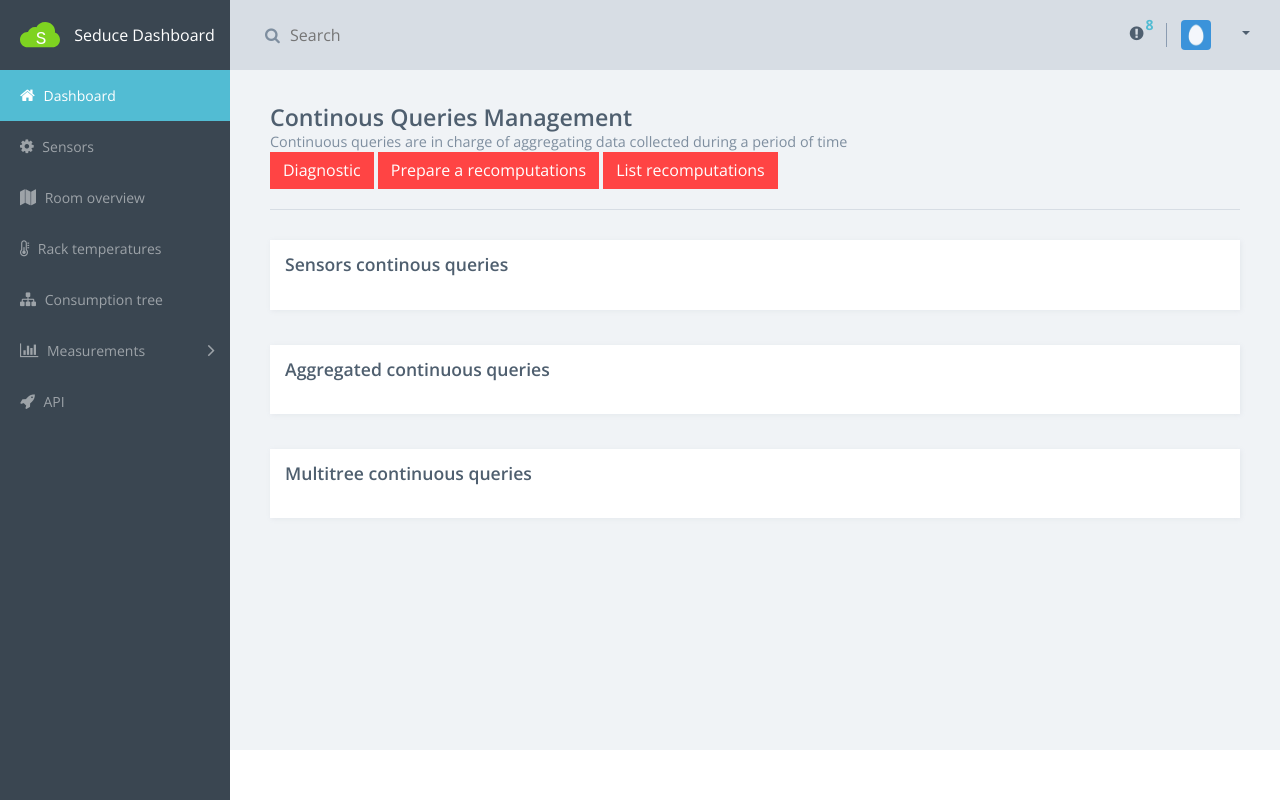
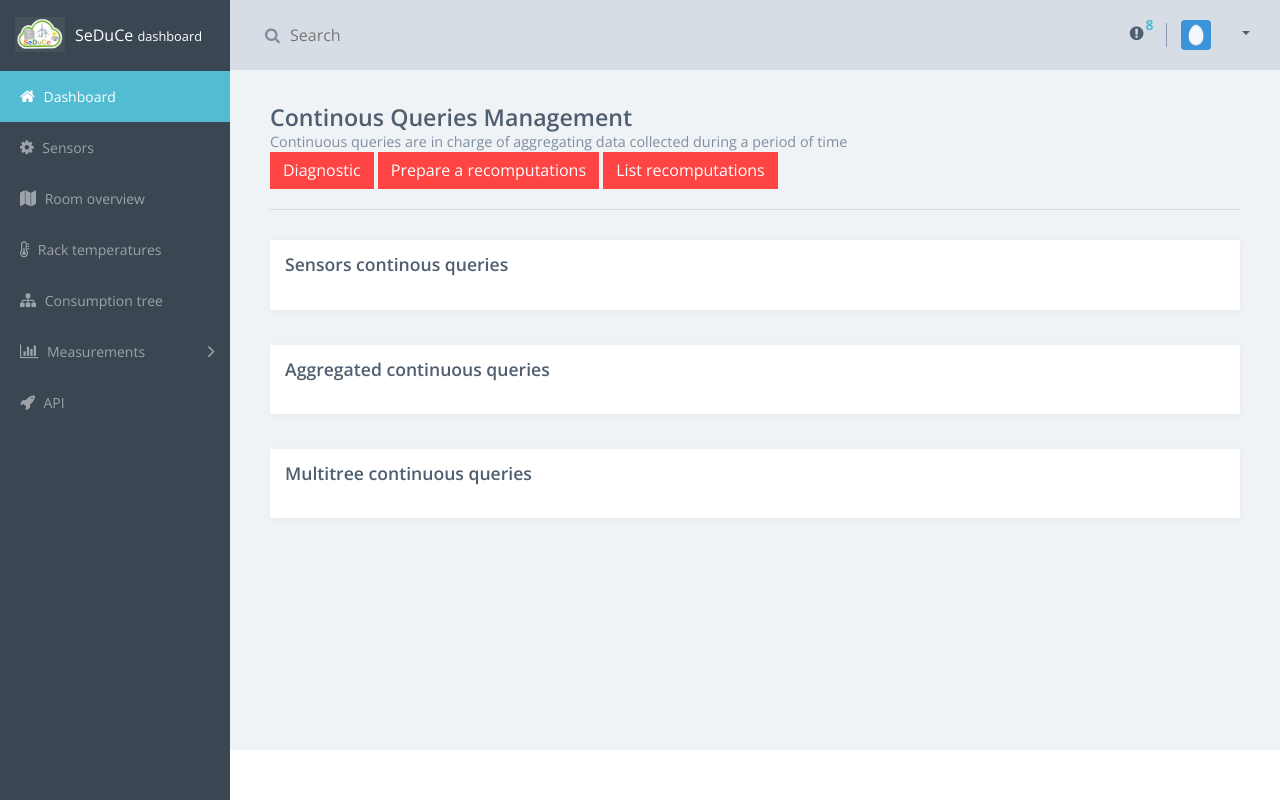
Before and after one commit to SeduceProject/seduceboard, a Flask app: template templates/continuous_queries.html.jinja2 in a window 1280 px wide. Run offline with Flask 2, Linux system fonts and the light colour scheme; the template is opened without the code that fills it, so the values that code supplies are empty; parts of the project's set-up code (start-up, migrations or seed data) failed here and were passed over; some libraries are stand-ins or nearby versions.

Commit message:
set the version of highcharts to 6.1.0; update the seduce logo; fix one sensor's IP; add a dependency

```diff
--- a/blueprints/webapp_api.py
+++ b/blueprints/webapp_api.py
@@ -289,7 +289,7 @@ def get_navigation_data(sensor_type, aggregation_preferences="daily,hourly"):
 
         _navigation_data = db_get_navigation_data(sensor_type, start_date, time_periodicity)
 
-        if len(_navigation_data['range']['timestamps']) > 10:
+        if len(_navigation_data['range']['timestamps']) > 1:
             return jsonify(_navigation_data)
 
     return jsonify({})
--- a/conf/sensors.yaml
+++ b/conf/sensors.yaml
@@ -16,7 +16,7 @@ classes:
   watt_cooler_b232: &watt_cooler_b232
     <<: *wattmeter
     method: flukso
-    ip: 192.168.1.65
+    ip: 192.168.1.48
     port: 8080
     location: B232
     parent: watt_cooler_b232
--- a/requirements.txt
+++ b/requirements.txt
@@ -33,3 +33,4 @@ influxdb
 pyyaml
 oyaml
 pyinstrument
+Flask-Migrate
--- a/static/css/custom.css
+++ b/static/css/custom.css
@@ -1,9 +1,17 @@
 
 .seduce_logo {
-    width: 40px;
-    margin-right: 5px;
+    width: 50px;
+    /*margin-right: 5px;*/
     position: relative;
-    left: -5px;
+    left: -10px;
+    top: -2px;
+}
+
+.seduce_logo_login_screen {
+    width: 100px;
+    /*margin-right: 5px;*/
+    position: relative;
+    left: -10px;
     top: -2px;
 }
 
--- a/templates/confirmation_account_confirmation.html.jinja2
+++ b/templates/confirmation_account_confirmation.html.jinja2
@@ -7,7 +7,7 @@
         <title>Confirmation</title>
         <meta name="description" content="">
         <meta name="viewport" content="width=device-width, initial-scale=1">
-        <link rel="apple-touch-icon" href="apple-touch-icon.png">
+{#        <link rel="apple-touch-icon" href="apple-touch-icon.png">#}
         <!-- Place favicon.ico in the root directory -->
         <link rel="stylesheet" href="{{ url_for('static', filename='css/vendor.css') }}">
 		<link rel="stylesheet" id="theme-style" href="{{ url_for('static', filename='css/app-blue.css') }}">
--- a/templates/confirmation_account_creation.html.jinja2
+++ b/templates/confirmation_account_creation.html.jinja2
@@ -7,7 +7,7 @@
         <title>Confirmation</title>
         <meta name="description" content="">
         <meta name="viewport" content="width=device-width, initial-scale=1">
-        <link rel="apple-touch-icon" href="apple-touch-icon.png">
+{#        <link rel="apple-touch-icon" href="apple-touch-icon.png">#}
         <!-- Place favicon.ico in the root directory -->
         <link rel="stylesheet" href="{{ url_for('static', filename='css/vendor.css') }}">
 		<link rel="stylesheet" id="theme-style" href="{{ url_for('static', filename='css/app-blue.css') }}">
--- a/templates/layout.html.jinja2
+++ b/templates/layout.html.jinja2
@@ -7,16 +7,15 @@
         <title> Seduce Dashboard </title>
         <meta name="description" content="">
         <meta name="viewport" content="width=device-width, initial-scale=1">
-        <link rel="apple-touch-icon" href="apple-touch-icon.png">
+{#        <link rel="apple-touch-icon" href="apple-touch-icon.png">#}
         <!-- Place favicon.ico in the root directory -->
         <link rel="stylesheet" href="{{ url_for('static', filename='css/vendor.css') }}">
 		<link rel="stylesheet" id="theme-style" href="{{ url_for('static', filename='css/app-blue.css') }}">
 		<link rel="stylesheet" id="theme-style" href="{{ url_for('static', filename='css/custom.css') }}">
 
         <script type="text/javascript" src="https://code.jquery.com/jquery-3.2.1.min.js"></script>
-        <script src="https://code.highcharts.com/stock/highstock.js"></script>
-        <script src="https://code.highcharts.com/stock/highstock.js"></script>
-        <script src="https://code.highcharts.com/stock/modules/exporting.js"></script>
+        <script src="https://code.highcharts.com/stock/6.1.0/highstock.js"></script>
+        <script src="https://code.highcharts.com/6.1.0/modules/exporting.js"></script>
 
         <style >
         {% block header_css %}
@@ -131,8 +130,7 @@
                     <div class="sidebar-container">
                         <div class="sidebar-header">
                             <div class="brand">
-								<img class="seduce_logo" src="{{ url_for('static', filename='assets/seduce_logo.svg') }}"/>
-                                Seduce Dashboard </div>
+								<img class="seduce_logo" src="{{ url_for('static', filename='assets/seduce_logo_small_dark.png') }}"/>SeDuCe <small>dashboard</small></div>
                         </div>
                         <nav class="menu">
                             {% block navbar %}
--- a/templates/login.html.jinja2
+++ b/templates/login.html.jinja2
@@ -7,7 +7,7 @@
         <title>Login</title>
         <meta name="description" content="">
         <meta name="viewport" content="width=device-width, initial-scale=1">
-        <link rel="apple-touch-icon" href="apple-touch-icon.png">
+{#        <link rel="apple-touch-icon" href="apple-touch-icon.png">#}
         <!-- Place favicon.ico in the root directory -->
         <link rel="stylesheet" href="{{ url_for('static', filename='css/vendor.css') }}">
 		<link rel="stylesheet" id="theme-style" href="{{ url_for('static', filename='css/app-blue.css') }}">
@@ -33,7 +33,7 @@
                 <div class="card">
                     <header class="auth-header">
                         <h1 class="auth-title">
-                            <img class="seduce_logo" src="{{ url_for('static', filename='assets/seduce_logo.svg') }}"/> Seduce Dashboard </h1>
+                            <img class="seduce_logo_login_screen" src="{{ url_for('static', filename='assets/seduce_logo_small_light.png') }}"/> SeDuCe Dashboard </h1>
                     </header>
                     <div class="auth-content">
                         <p class="text-center"></p>
--- a/templates/signup.html.jinja2
+++ b/templates/signup.html.jinja2
@@ -7,7 +7,7 @@
         <title>Signup</title>
         <meta name="description" content="">
         <meta name="viewport" content="width=device-width, initial-scale=1">
-        <link rel="apple-touch-icon" href="apple-touch-icon.png">
+{#        <link rel="apple-touch-icon" href="apple-touch-icon.png">#}
         <!-- Place favicon.ico in the root directory -->
         <link rel="stylesheet" href="{{ url_for('static', filename='css/vendor.css') }}">
 		<link rel="stylesheet" id="theme-style" href="{{ url_for('static', filename='css/app-blue.css') }}">
@@ -33,7 +33,7 @@
                 <div class="card">
                     <header class="auth-header">
                         <h1 class="auth-title">
-                            <img class="seduce_logo" src="{{ url_for('static', filename='assets/seduce_logo.svg') }}"/> Seduce Dashboard </h1>
+                            <img class="seduce_logo_login_screen" src="{{ url_for('static', filename='assets/seduce_logo_small_light.png') }}"/> SeDuCe Dashboard </h1>
                     </header>
                     <div class="auth-content">
                         <p class="text-center"></p>
```
Also changed, not shown: templates/weighted_tree_consumption.html.jinja2 (+2 -7 lines), static/assets/seduce_logo_small_dark.png (added), static/assets/seduce_logo_small_light.png (added).
